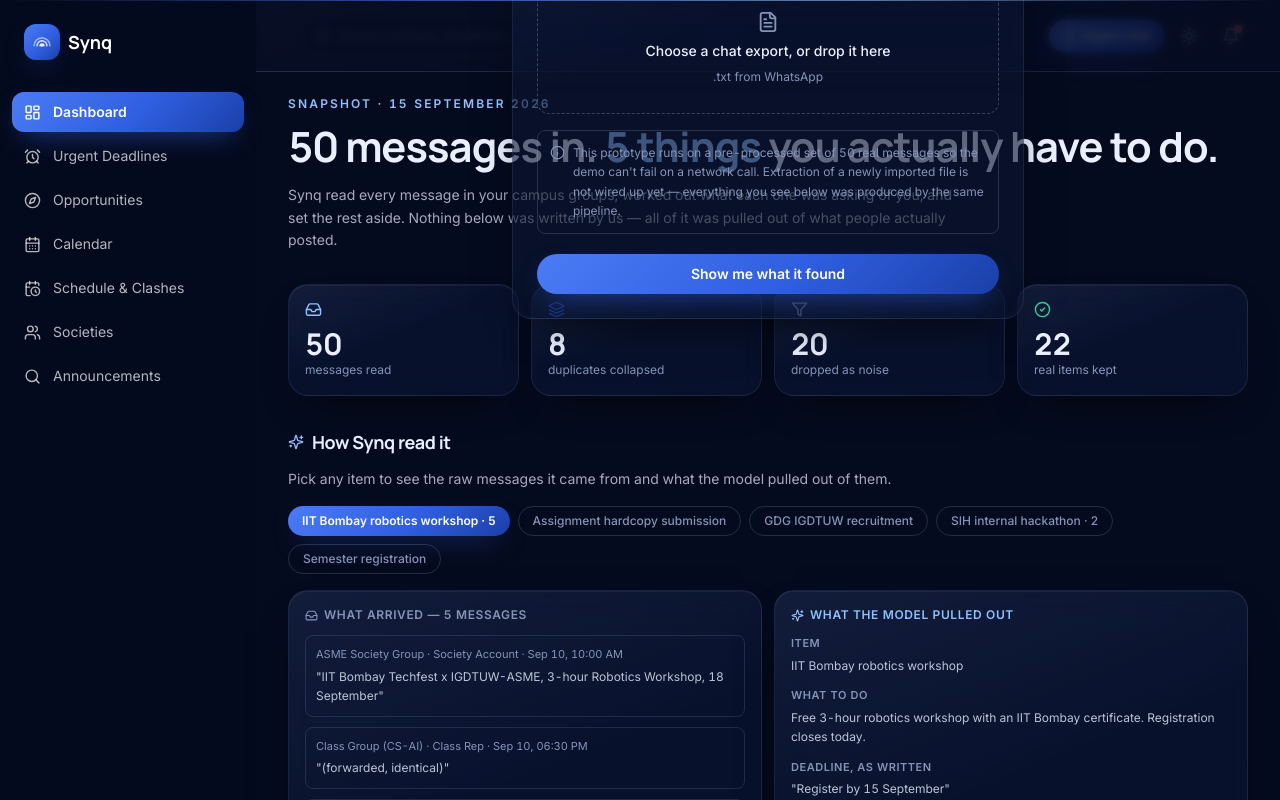
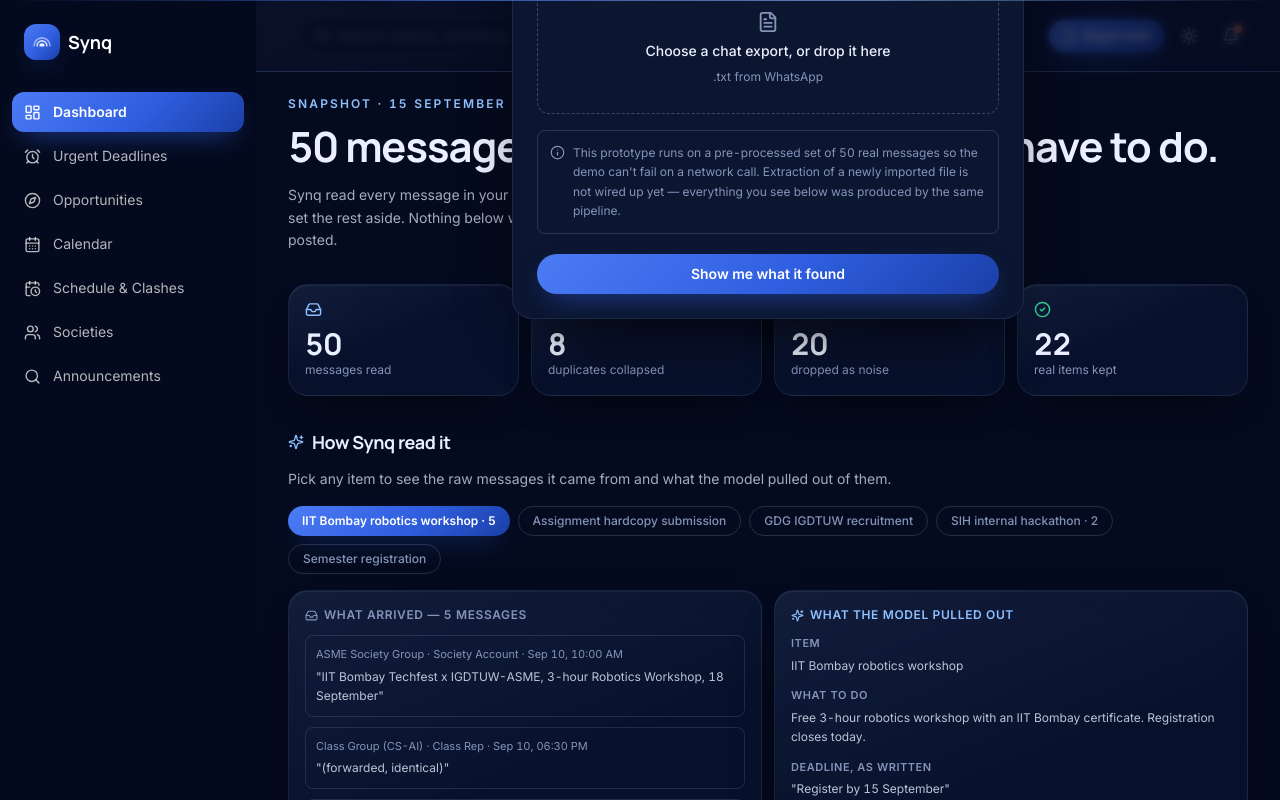
Before and after one commit to 1kanishka10/4Sight.synq, a React (Vite) app: page / in a window 1280 px wide. Both pictures are taken after a click on the button "Import chat". Shown: the top 800 px of the page. Built offline with nearby package versions, Linux system fonts and the light colour scheme.

Commit message:
Update ImportButton.jsx

```diff
--- a/src/components/ImportButton.jsx
+++ b/src/components/ImportButton.jsx
@@ -68,11 +68,11 @@ export function ImportButton() {
 
       {open && (
         <div
-          className="fixed inset-0 z-50 flex items-center justify-center bg-canvas/80 p-4 backdrop-blur-sm"
+                  className="fixed inset-0 z-50 flex items-center justify-center bg-[#050B1E]/70 p-4 backdrop-blur-sm"
           onClick={close}
         >
           <div
-            className="glass max-h-[85vh] w-full max-w-lg overflow-y-auto rounded-xl2 border border-white/60 p-6 shadow-panel"
+                        className="bg-surface max-h-[85vh] w-full max-w-lg overflow-y-auto rounded-xl2 border border-white/60 p-6 shadow-lift"
             onClick={(e) => e.stopPropagation()}
           >
             <div className="mb-5 flex items-start justify-between gap-4">
```
